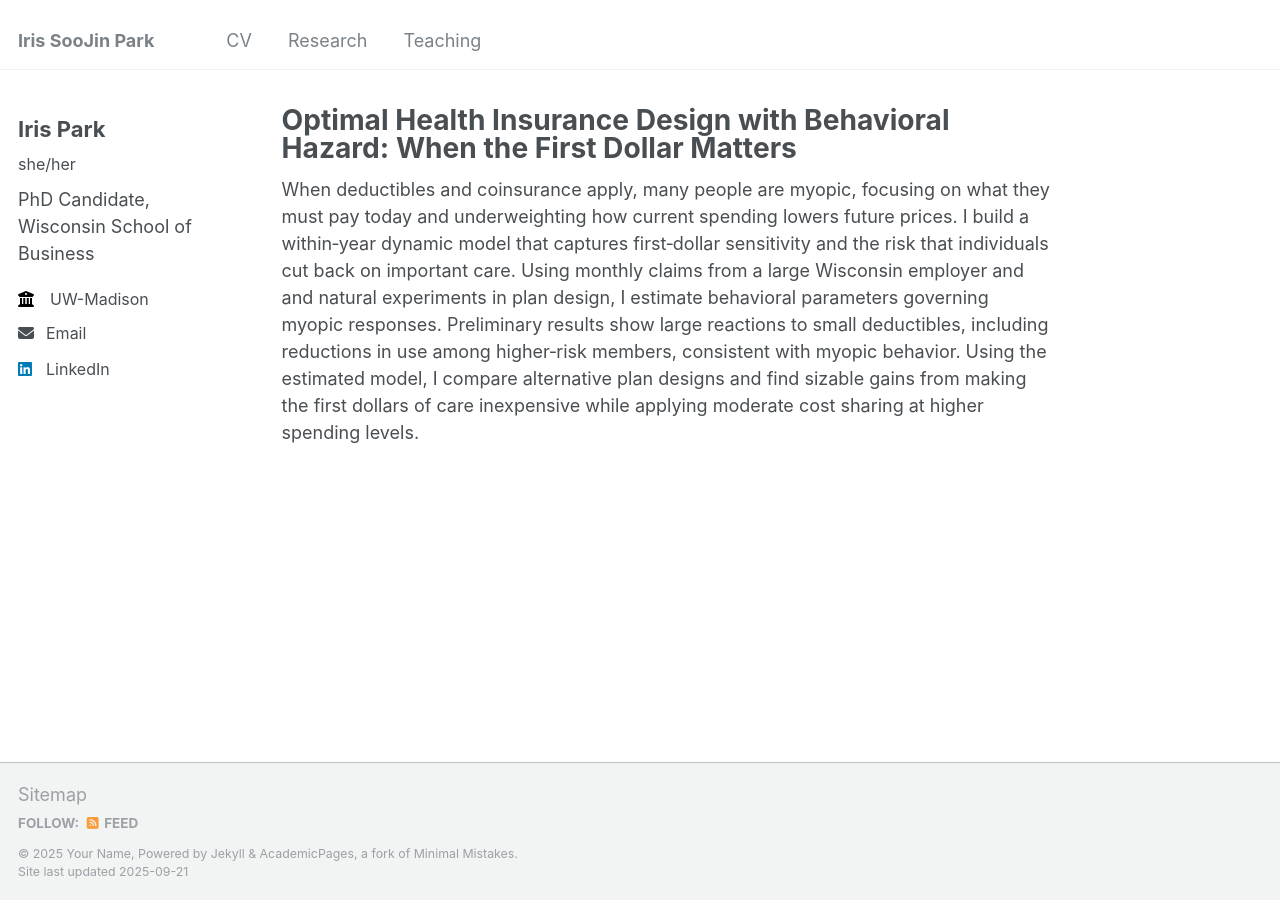
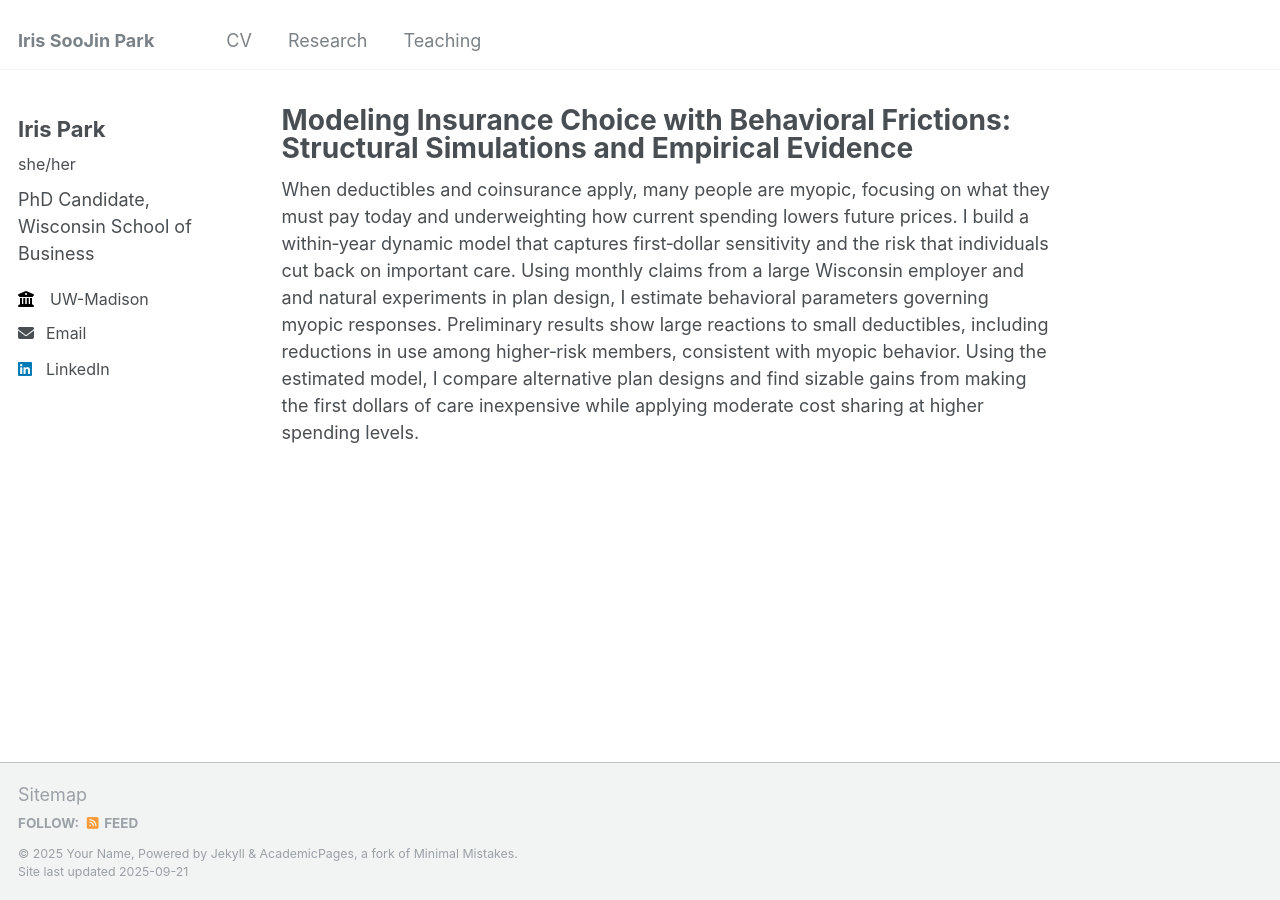
Before and after one commit to Iris-SooJin-Park/Iris-SooJin-Park.github.io, a Jekyll site: the page built from _publications/2030-01-01-paper-title-number-1.md, in a window 1280 px wide. Built offline with Jekyll 4.4.1, drawn with Linux system fonts in a browser that asks for light colours.

Commit message:
updated cv

```diff
--- a/_publications/2030-01-01-paper-title-number-1.md
+++ b/_publications/2030-01-01-paper-title-number-1.md
@@ -1,5 +1,5 @@
 ---
-title: " Optimal Health Insurance Design with Behavioral Hazard: When the First Dollar Matters"
+title: " Modeling Insurance Choice with Behavioral Frictions: Structural Simulations and Empirical Evidence"
 collection: publications
 category: manuscripts
 #permalink: /publication/2009-10-01-paper-title-number-1
```
Also changed, not shown: _pages/cv.md (+1 -1 lines).
